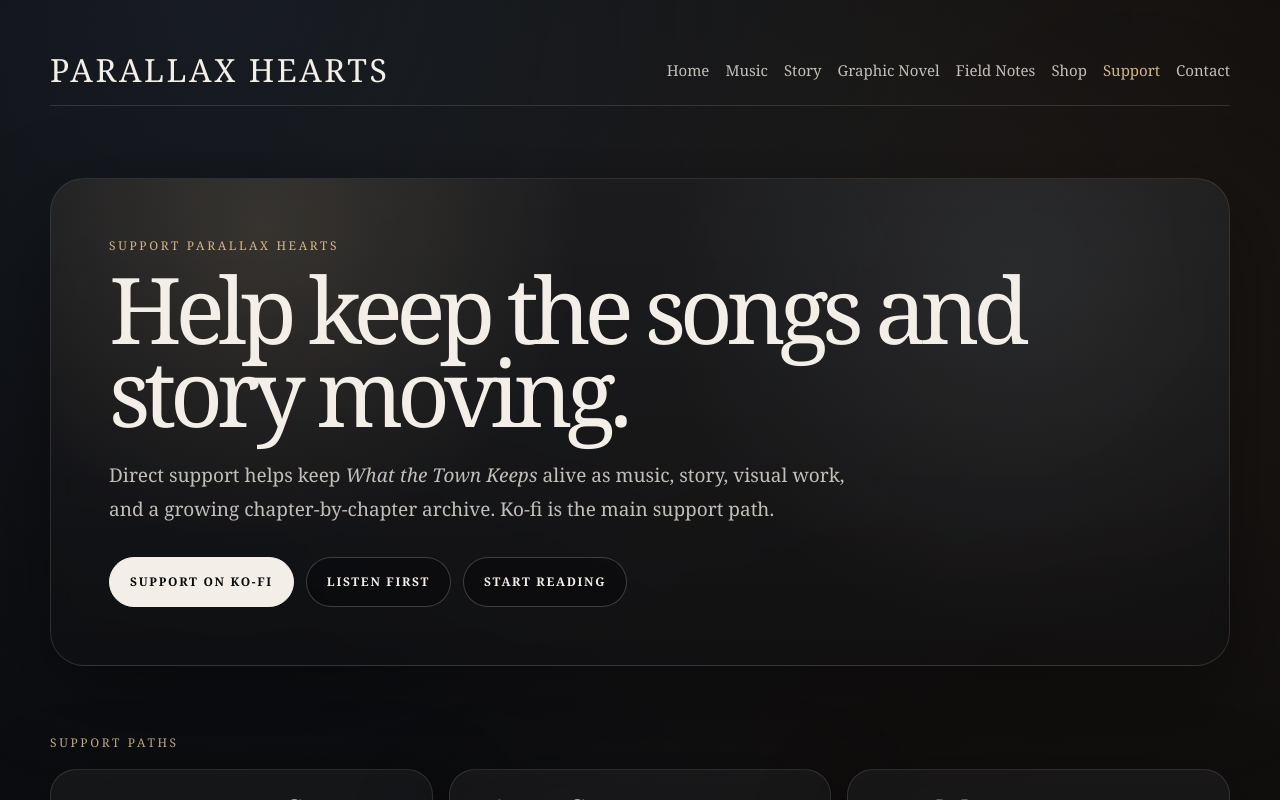
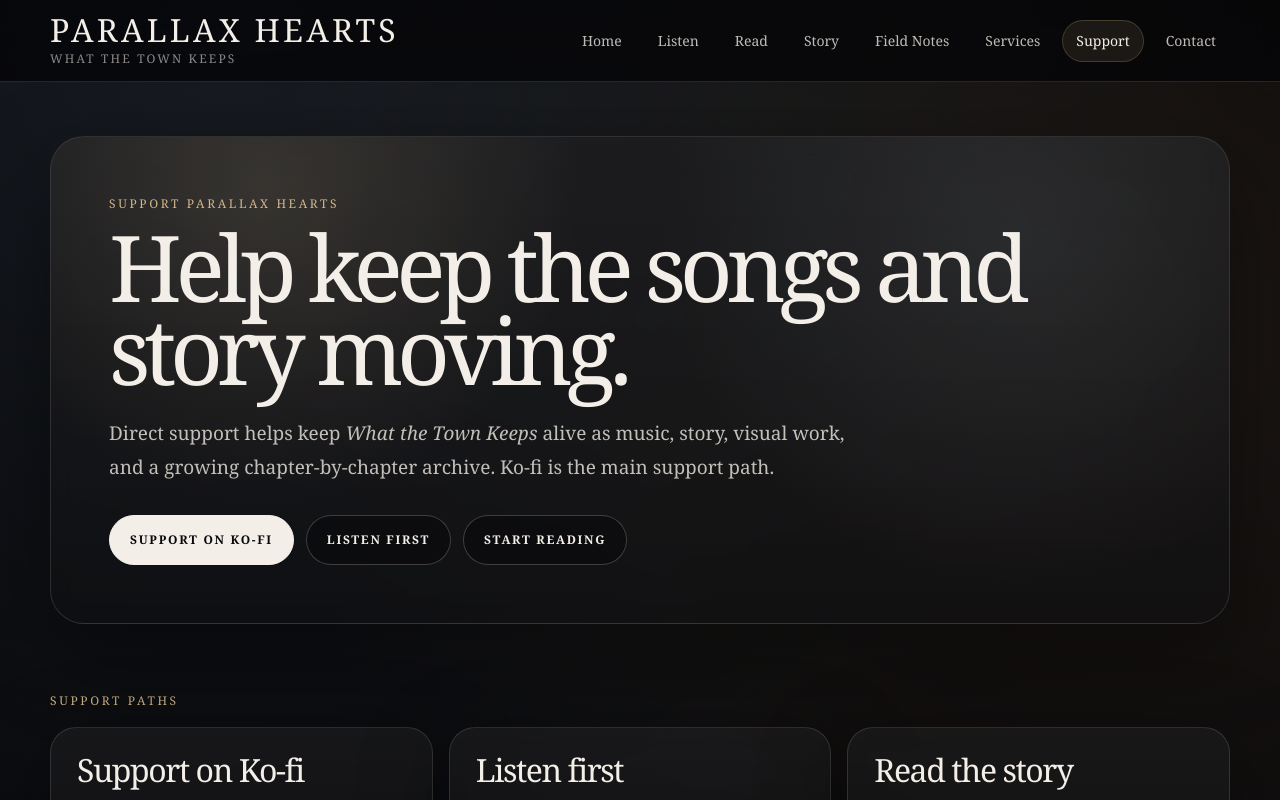
Before and after one commit to chthomps4/parallaxhearts-site, a Next.js app in the folder site/: page /support in a window 1280 px wide. Shown: the top 800 px of the page. Built offline with nearby package versions, Linux system fonts and the light colour scheme.

Commit message:
Apply shared header to support page

```diff
--- a/site/app/support/page.tsx
+++ b/site/app/support/page.tsx
@@ -1,5 +1,6 @@
 import Link from "next/link";
 import type { Metadata } from "next";
+import SiteHeader from "../components/SiteHeader";
 
 const koFiUrl = "https://ko-fi.com/parallaxhearts";
 
@@ -8,17 +9,6 @@ export const metadata: Metadata = {
   description:
     "Support Parallax Hearts, What the Town Keeps, the Vallen story world, visual novel pages, music, and related creative work through Ko-fi.",
 };
-
-const navItems = [
-  ["Home", "/"],
-  ["Music", "/music"],
-  ["Story", "/project"],
-  ["Graphic Novel", "/graphic-novel"],
-  ["Field Notes", "/field-notes"],
-  ["Shop", "/shop"],
-  ["Support", "/support"],
-  ["Contact", "/contact"],
-];
 
 const tiers = [
   {
@@ -93,62 +83,7 @@ const shopItems = [
 export default function SupportPage() {
   return (
     <main className="site-shell">
-      <section style={{ padding: "34px 0 18px" }}>
-        <div className="site-container">
-          <header
-            style={{
-              minHeight: "72px",
-              display: "flex",
-              justifyContent: "space-between",
-              alignItems: "center",
-              gap: "20px",
-              flexWrap: "wrap",
-              padding: "16px 0",
-              borderBottom: "1px solid var(--line)",
-            }}
-          >
-            <Link
-              href="/"
-              style={{
-                color: "var(--paper)",
-                textDecoration: "none",
-                fontSize: "clamp(22px, 4vw, 32px)",
-                letterSpacing: "0.08em",
-                textTransform: "uppercase",
-                lineHeight: 1,
-              }}
-            >
-              Parallax Hearts
-            </Link>
-
-            <nav
-              style={{
-                display: "flex",
-                gap: "16px",
-                flexWrap: "wrap",
-                alignItems: "center",
-              }}
-            >
-              {navItems.map(([label, href]) => (
-                <Link
-                  key={label}
-                  href={href}
-                  style={{
-                    color:
-                      label === "Support"
-                        ? "var(--gold)"
-                        : "var(--paper-soft)",
-                    textDecoration: "none",
-                    fontSize: "15px",
-                  }}
-                >
-                  {label}
-                </Link>
-              ))}
-            </nav>
-          </header>
-        </div>
-      </section>
+      <SiteHeader active="Support" />
 
       <section style={{ padding: "54px 0 34px" }}>
         <div className="site-container">
@@ -161,6 +96,7 @@ export default function SupportPage() {
             }}
           >
             <div
+              aria-hidden="true"
               style={{
                 position: "absolute",
                 inset: 0,
@@ -244,7 +180,7 @@ export default function SupportPage() {
             {supportPaths.map((lane) => (
               <article
                 key={lane.title}
-                className="glass-panel"
+                className="glass-panel link-card"
                 style={{ padding: "26px", borderRadius: "26px" }}
               >
                 <h2
```
